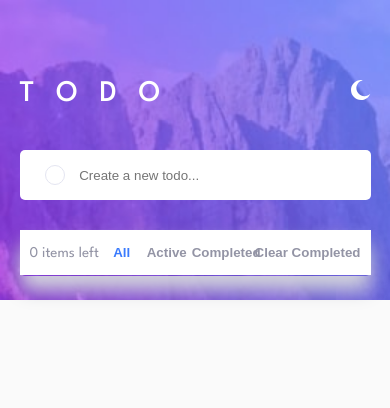
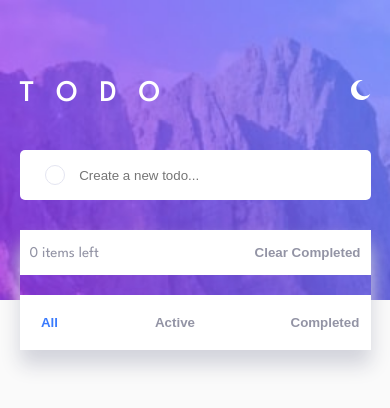
Before and after one commit to Princeizekor/Todo-app, a plain HTML site: page index.html in a window 390 px wide. Drawn offline with Linux system fonts and the light colour scheme.

Commit message:
changes on the todo list

```diff
--- a/main.js
+++ b/main.js
@@ -80,7 +80,7 @@ const showAllTodo = () => {
     })
     const completed = data.filter((todo) => todo.completed === true)
     const remaining = document.createElement("div")
-    remaining.innerHTML = `<div class="active">
+    remaining.innerHTML = `<div class="active led">
             <p class="items">${data.length - completed.length} items left</p>
             <div class="add">
                 <button class="alls" onclick="showAll()">All</button>
@@ -91,6 +91,22 @@ const showAllTodo = () => {
 
         </div>`
     document.querySelector(".call").appendChild(remaining)
+
+    const readable = document.createElement("div")
+    readable.innerHTML = `<div class="active brand">
+    <p class="items">${data.length - completed.length} items left</p>
+
+    <button class="all">Clear Completed</button>
+
+        </div>
+        <div class="add grade">
+        <button class="alls" onclick="showAll()">All</button>
+        <button class="actives" onclick="showActive()">Active</button>
+        <button class="completeds" onclick="showCompleted()">Completed</button>
+        </div>
+        `
+
+        document.querySelector(".call").appendChild(readable)
 }
 
 showAllTodo()
--- a/style.css
+++ b/style.css
@@ -131,7 +131,7 @@ body {
 
 .check {
     position: absolute;
-    min-width: 20px;
+    width: 20px;
     height: 20px;
     border-radius: 50px;
     display: flex;
@@ -297,6 +297,15 @@ body {
 .line {
     text-decoration: line-through;
 }
+.real {
+    display: none;
+}
+.brand {
+    display: none;
+}
+.grade {
+    display: none;
+}
 
 
 @media screen and (max-width: 767px) {
@@ -334,14 +343,47 @@ body {
         width: 70%;
         border: none;
     }
-
     .call {
         width: 100%;
     }
+    .brand {
+        display: flex;
+    }
+    .real {
+        width: 100%;
+        border-radius: 5px;
+        height: auto;
+        position: absolute;
+        display: flex;
+        flex-direction: column;
+        background-color: var(--shadow);
+        box-shadow: var(--shadow);
+        transition: 0.5s all ease;
+    }
 
+    .led {
+        display: none;
+    }
 
+    .add {
+        display: flex;
+        width: 100%;
+        height: auto;
+        display: flex;
+        align-items: center;
+        justify-content: space-between;
+        padding: 20px;
+        margin-top: 20px;
+        background-color: var(--white);
+        transition: 0.5s all ease;
+    }
+
+    .alls {
+        width: 20px;
+    }
     .complete {
         width: 100%;
+
     }
     .active {
         width: 100%;
```
Also changed, not shown: index.html (+0 -1 lines).
